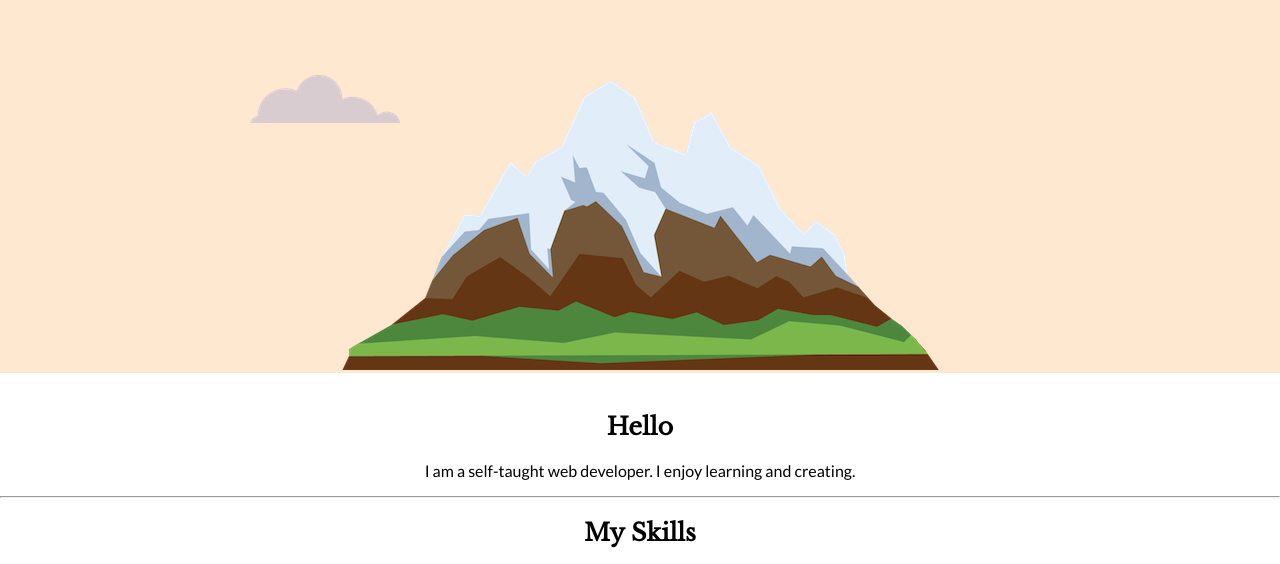
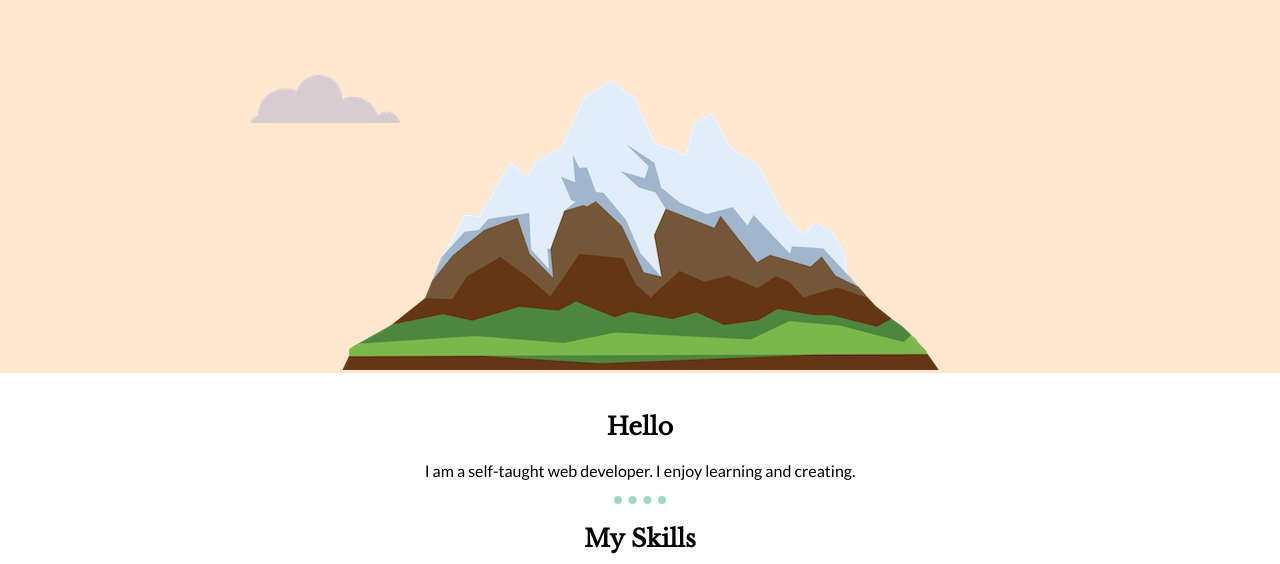
Before and after one commit to mikaela301/portfolio, a plain HTML site: page index.html in a window 1280 px wide. Shown: the part 190-754 px from the top of the page. Drawn offline with nearby package versions, Linux system fonts and the light colour scheme.

Commit message:
updated horizontal rule style

```diff
--- a/css/styles.css
+++ b/css/styles.css
@@ -33,3 +33,10 @@ h3 {
      left: 250px;
      bottom: 250px;
 }
+
+hr {
+    border-style: dotted none none;
+    border-width: 8px;
+    border-color: #9dd8c8;
+    width: 4%;
+  }
```
